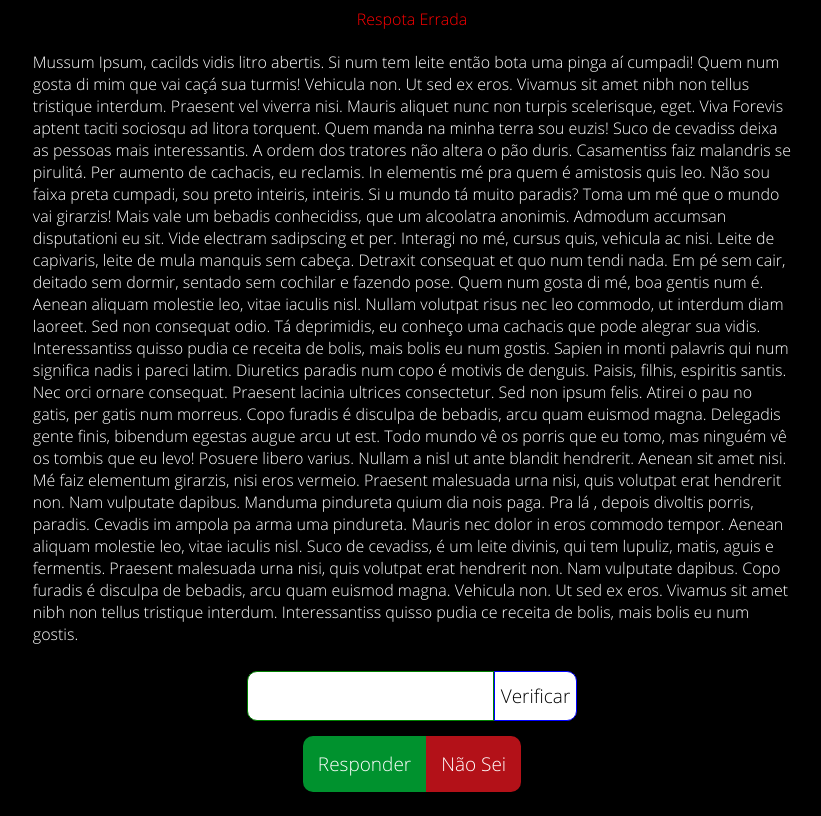
After one commit to Elanio-Bros/enigmatic-mystery, a PHP site: page /roteiro/roteiro3.html in a window 1280 px wide, after a click on "Responder". The commit adds this page. Shown: the whole page, without its empty margins (228-1049 px from the left). Run offline with PHP 8.4, Linux system fonts and the light colour scheme.

Commit message:
criação e edição dos roteiros
Signed-off-by: Elanio-Bros <53352583+Elanio-Bros@users.noreply.github.com>

```diff
--- a/questions.php
+++ b/questions.php
@@ -25,8 +25,8 @@ if (isset($_SESSION['user'])) {
         <?php if(isset($_GET['err']) && $_GET['err']=='rsp'){ ?>
             <div id='alert'>Respota Errada</div>
         <?php } ?>
+        <?=$enigma->structures($user->getFase())?>
         <form action="check_answer.php" method="POST">
-            <?=$enigma->structures($user->getFase())?>
             <div id='dica'></div>
             <div id='resposta'>
                 <input type="text" class='respostaInpt' name='rsp'>
--- /dev/null
+++ b/roteiro/roteiro3.html
@@ -0,0 +1,49 @@
+<html lang="pt-br">
+<head>
+    <meta charset="utf-8">
+    <title>Title</title>
+    <link rel="stylesheet" type="text/css" href="../style/roteiro.css">
+    <script src='../script/requisitions.js'></script>
+</head>
+
+<body onload="respostaToggle()">
+    <div id="enigima">
+        <div id='alert'>Respota Errada</div>
+        <div class="conteudo2 column">
+            <p>Mussum Ipsum, cacilds vidis litro abertis. Si num tem leite então bota uma pinga aí cumpadi! Quem num gosta di mim que vai caçá sua turmis! Vehicula non. Ut sed ex eros. Vivamus sit amet nibh non tellus tristique interdum. Praesent vel viverra nisi. Mauris aliquet nunc non turpis scelerisque, eget.
+
+                Viva Forevis aptent taciti sociosqu ad litora torquent. Quem manda na minha terra sou euzis! Suco de cevadiss deixa as pessoas mais interessantis. A ordem dos tratores não altera o pão duris.
+
+                Casamentiss faiz malandris se pirulitá. Per aumento de cachacis, eu reclamis. In elementis mé pra quem é amistosis quis leo. Não sou faixa preta cumpadi, sou preto inteiris, inteiris.
+
+                Si u mundo tá muito paradis? Toma um mé que o mundo vai girarzis! Mais vale um bebadis conhecidiss, que um alcoolatra anonimis. Admodum accumsan disputationi eu sit. Vide electram sadipscing et per. Interagi no mé, cursus quis, vehicula ac nisi.
+
+                Leite de capivaris, leite de mula manquis sem cabeça. Detraxit consequat et quo num tendi nada. Em pé sem cair, deitado sem dormir, sentado sem cochilar e fazendo pose. Quem num gosta di mé, boa gentis num é.
+
+                Aenean aliquam molestie leo, vitae iaculis nisl. Nullam volutpat risus nec leo commodo, ut interdum diam laoreet. Sed non consequat odio. Tá deprimidis, eu conheço uma cachacis que pode alegrar sua vidis. Interessantiss quisso pudia ce receita de bolis, mais bolis eu num gostis.
+
+                Sapien in monti palavris qui num significa nadis i pareci latim. Diuretics paradis num copo é motivis de denguis. Paisis, filhis, espiritis santis. Nec orci ornare consequat. Praesent lacinia ultrices consectetur. Sed non ipsum felis.
+
+                Atirei o pau no gatis, per gatis num morreus. Copo furadis é disculpa de bebadis, arcu quam euismod magna. Delegadis gente finis, bibendum egestas augue arcu ut est. Todo mundo vê os porris que eu tomo, mas ninguém vê os tombis que eu levo!
+
+                Posuere libero varius. Nullam a nisl ut ante blandit hendrerit. Aenean sit amet nisi. Mé faiz elementum girarzis, nisi eros vermeio. Praesent malesuada urna nisi, quis volutpat erat hendrerit non. Nam vulputate dapibus. Manduma pindureta quium dia nois paga.
+
+                Pra lá , depois divoltis porris, paradis. Cevadis im ampola pa arma uma pindureta. Mauris nec dolor in eros commodo tempor. Aenean aliquam molestie leo, vitae iaculis nisl. Suco de cevadiss, é um leite divinis, qui tem lupuliz, matis, aguis e fermentis.
+
+                Praesent malesuada urna nisi, quis volutpat erat hendrerit non. Nam vulputate dapibus. Copo furadis é disculpa de bebadis, arcu quam euismod magna. Vehicula non. Ut sed ex eros. Vivamus sit amet nibh non tellus tristique interdum. Interessantiss quisso pudia ce receita de bolis, mais bolis eu num gostis.
+            </p>
+        </div>
+        <form action="check_answer.php" method="POST">
+            <div id='resposta'>
+                <input type="text" class='respostaInpt' name='rsp'>
+                <input type="submit" value='Verificar' class='respostaBtn'>
+            </div>
+            <div id="btnPerguntas">
+                <button type='button' class="btn btnResposta" onclick="respostaToggle()">Responder</button>
+                <button type='submit' class="btn btnNaoSei" name='nsi' value='nsi'>Não Sei</button>
+            </div>
+        </form>
+    </div>
+</body>
+
+</html>
--- a/style/riddles.css
+++ b/style/riddles.css
@@ -33,12 +33,16 @@ button:hover{
     flex-direction: column;
     align-items: center;
 }
-img,video{
+img{
+    width: 50%;
+    height: 250px;
+}
+video{
     width: 500px;
     height: 250px;
 }
 audio{
-    width: 400px;
+    width: 30em;
 }
 .midia{
     display: flex;
--- a/style/roteiro.css
+++ b/style/roteiro.css
@@ -1,6 +1,19 @@
 @import url('riddles.css');
-.conteudo{
+.conteudo,.conteudo2{
     display: flex;
+    margin-bottom: 10px;
+    margin-top: 5px;
+}
+.conteudo2{
+    width:60%;
+}
+img{
+    width: 100%;
+}
+.row{
     flex-direction: row;
-    margin-bottom: 10px;
 }
+.column{
+    justify-content: center;
+    flex-direction: column;
+}
```
Also changed, not shown: roteiro/roteiro.html (+7 -7 lines), roteiro/roteiro2.html (added, +40 -0 lines).
